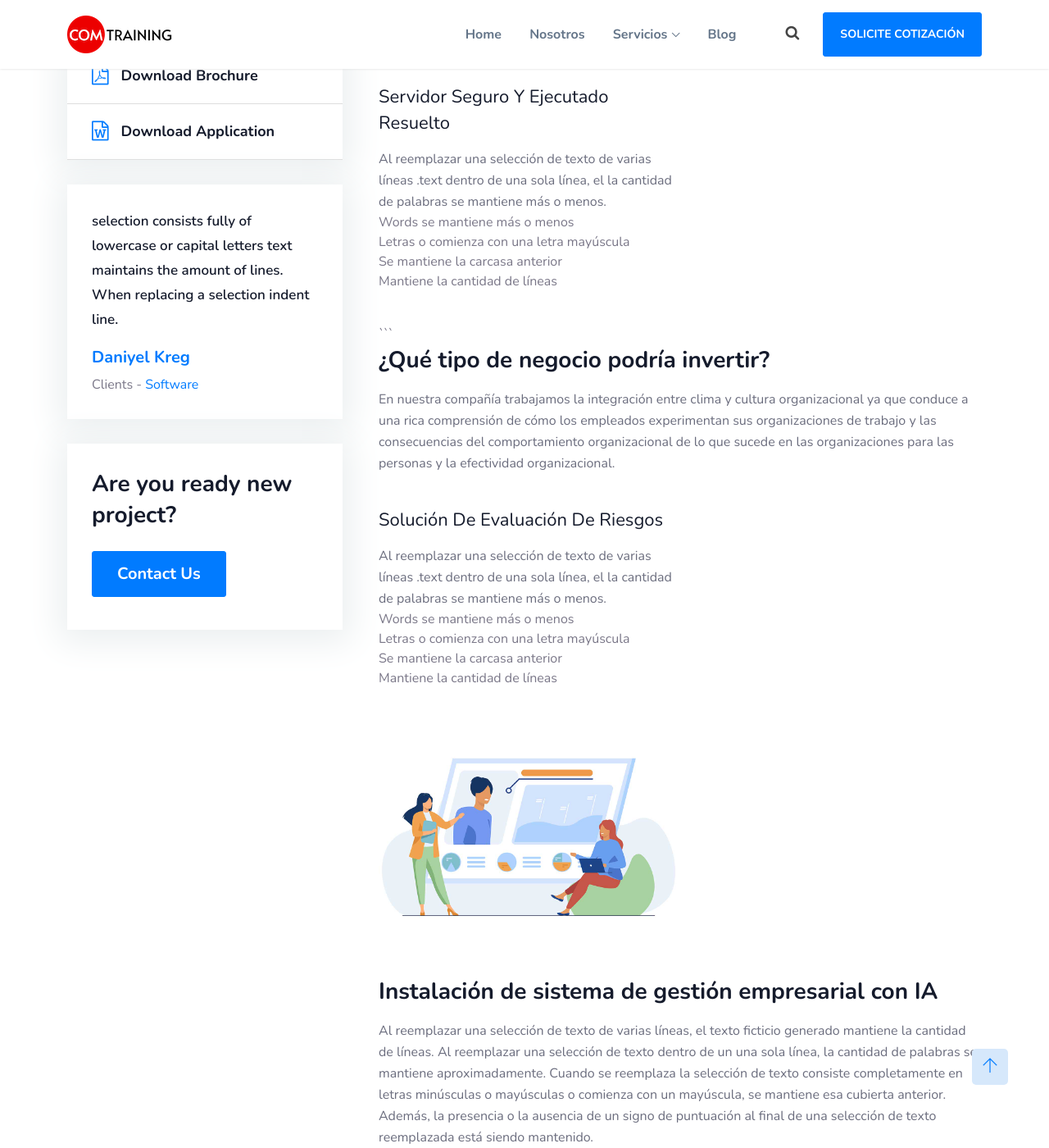
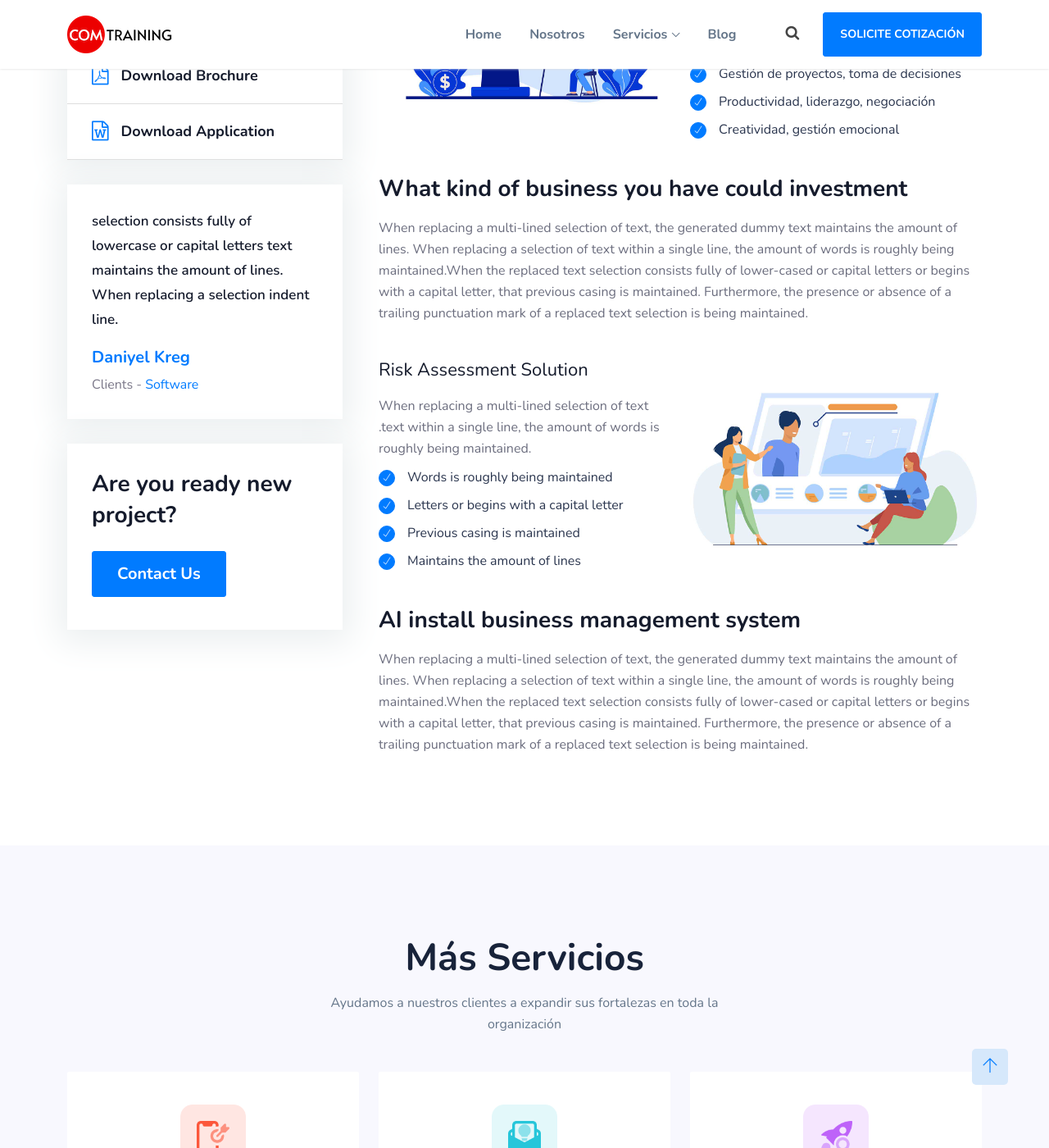
Before and after one commit to fjvalles/comtraining-landing, a Jekyll site: the page built from _services/clima-y-cultura-organizacional.html, in a window 1280 px wide and 1400 px high, scrolled down 858 px. Shown: the whole window at 82% size. Built offline with Jekyll 4.4.1, drawn with Linux system fonts in a browser that asks for light colours; a script that is not in the unit is left out; some of the changed text lies outside the part shown.

Commit message:
Update Servicios “clima-y-cultura-organizacional”

````diff
--- a/_services/clima-y-cultura-organizacional.html
+++ b/_services/clima-y-cultura-organizacional.html
@@ -10,87 +10,88 @@ description: Desarrollo y creación de ambientes de bienestar para lograr un
   mejor desempeño y compromiso de las personas, contribuyendo al mejoramiento de
   los resultados del negocio.
 ---
-<div clase="fila">
-    <!-- inicio de pozo único-->
+<div class="row">
+    <!-- single-well start-->
     <div class="col-xl-12 col-lg-12 col-md-12">
         <div class="single-well mar-well">
-            <h2>Cómo la gente experimenta sus organizaciones          <p>Al reemplazar una<!--StartFragment-->
-
-<!--EndFragment-->v>
-
-```
+            <h2>Cómo la gente experimenta sus organizaciones</h2>
+            <p>En nuestra compañía trabajamos la  integración entre clima y cultura organizacional ya que conduce a una rica comprensión de cómo los empleados experimentan sus organizaciones de trabajo y las consecuencias del comportamiento organizacional de lo que sucede en las organizaciones para las personas y la efectividad organizacional.</p>
+        </div>
     </div>
     <div class="col-xl-6 col-lg-6 col-md-12">
-    <div class="mar-well de una sola página">
+        <div class="single-page mar-well">
             <div class="page-img elec-page">
-            <img src="{{'/assets/img/services/s1.jpg' | URL_relativa }}" alt="">
+                <img src="{{'/assets/img/services/s1.jpg' | relative_url }}" alt="">
             </div>
         </div>
     </div>
     <div class="col-xl-6 col-lg-6 col-md-12">
         <div class="single-well mar-well">
-        <h4>Servidor seguro y ejecutado resuelto</h4>
-        <p>Al reemplazar una selección de texto de varias líneas .text dentro de una sola línea, el
-            la cantidad de palabras se mantiene más o menos.</p>
-        <ul class="lista-de-marcadores">
-            <li>Words se mantiene más o menos</li>
-            <li>Letras o comienza con una letra mayúscula</li>
-            <li>Se mantiene la carcasa anterior</li>
-            <li>Mantiene la cantidad de líneas</li>
+            <h4>Team learning</h4>
+            <p>Team learning literalmente "aprendizaje en equipo", es una fórmula diseñada y utilizada con fines de aprendizaje colectivo. Los beneficios son:</p>
+            <ul class="marker-list">
+                <li>Más cohesión, sincronización, objetivo común</li>
+                <li>Gestión de proyectos, toma de decisiones</li>
+                <li>Productividad, liderazgo, negociación</li>
+                <li>Creatividad, gestión emocional</li>
             </ul>
         </div>
     </div>
-<!-- Finalizar página única -->
-```
-
+    <!-- End single page -->
 </div>
-<!-- fila final -->
-<div clase="fila">
+<!-- end Row -->
+<div class="row">
     <div class="col-xl-12 col-lg-12 col-md-12">
         <div class="single-well mar-well">
             <a href="#">
-                <h3>¿Qué tipo de negocio podría invertir?</h3>
+                <h3>What kind of business you have could investment</h3>
             </a>
-            <p>En nuestra compañía trabajamos la  integración entre clima y cultura organizacional ya que conduce a una rica comprensión de cómo los empleados experimentan sus organizaciones de trabajo y las consecuencias del comportamiento organizacional de lo que sucede en las organizaciones para las personas y la efectividad organizacional.</p>
+            <p>When replacing a multi-lined selection of text, the generated dummy text
+                maintains the amount of lines. When replacing a selection of text within a
+                single line, the amount of words is roughly being maintained.When the replaced
+                text selection consists fully of lower-cased or capital letters or begins with a
+                capital letter, that previous casing is maintained. Furthermore, the presence or
+                absence of a trailing punctuation mark of a replaced text selection is being
+                maintained.</p>
         </div>
     </div>
-    <!-- Finalizar página única -->
+    <!-- End single page -->
 </div>
-<!-- fila final -->
-<div clase="fila">
+<!-- end Row -->
+<div class="row">
     <div class="col-xl-6 col-lg-6 col-md-12">
         <div class="single-well mar-well">
-            <h4>Solución de evaluación de riesgos</h4>
-            <p>Al reemplazar una selección de texto de varias líneas .text dentro de una sola línea, el
-                la cantidad de palabras se mantiene más o menos.</p>
-            <ul class="lista-de-marcadores">
-                <li>Words se mantiene más o menos</li>
-                <li>Letras o comienza con una letra mayúscula</li>
-                <li>Se mantiene la carcasa anterior</li>
-                <li>Mantiene la cantidad de líneas</li>
+            <h4>Risk assessment solution</h4>
+            <p>When replacing a multi-lined selection of text .text within a single line, the
+                amount of words is roughly being maintained.</p>
+            <ul class="marker-list">
+                <li>Words is roughly being maintained</li>
+                <li>Letters or begins with a capital letter</li>
+                <li>Previous casing is maintained</li>
+                <li>Maintains the amount of lines</li>
             </ul>
         </div>
     </div>
     <div class="col-xl-6 col-lg-6 col-md-12">
-        <div class="mar-well de una sola página">
-            <div class="página-img">
+        <div class="single-page mar-well">
+            <div class="page-img">
                 <img src="{{'/assets/img/services/s2.jpg' | rela}}" alt="">
             </div>
         </div>
     </div>
 </div>
-<div clase="fila">
+<div class="row">
     <div class="col-xl-12 col-lg-12 col-md-12">
         <div class="single-well mar-well last-content">
-            <h3>Instalación de sistema de gestión empresarial con IA</h3>
-            <p>Al reemplazar una selección de texto de varias líneas, el texto ficticio generado
-                mantiene la cantidad de líneas. Al reemplazar una selección de texto dentro de un
-                una sola línea, la cantidad de palabras se mantiene aproximadamente. Cuando se reemplaza
-                la selección de texto consiste completamente en letras minúsculas o mayúsculas o comienza con un
-                mayúscula, se mantiene esa cubierta anterior. Además, la presencia o
-                la ausencia de un signo de puntuación al final de una selección de texto reemplazada está siendo
-                mantenido.</p>
+            <h3>AI install business management system</h3>
+            <p>When replacing a multi-lined selection of text, the generated dummy text
+                maintains the amount of lines. When replacing a selection of text within a
+                single line, the amount of words is roughly being maintained.When the replaced
+                text selection consists fully of lower-cased or capital letters or begins with a
+                capital letter, that previous casing is maintained. Furthermore, the presence or
+                absence of a trailing punctuation mark of a replaced text selection is being
+                maintained.</p>
         </div>
     </div>
 </div>
-<!-- fila final -->
+<!-- end Row -->
````
Lines whose indentation alone changed are shown as unchanged.
